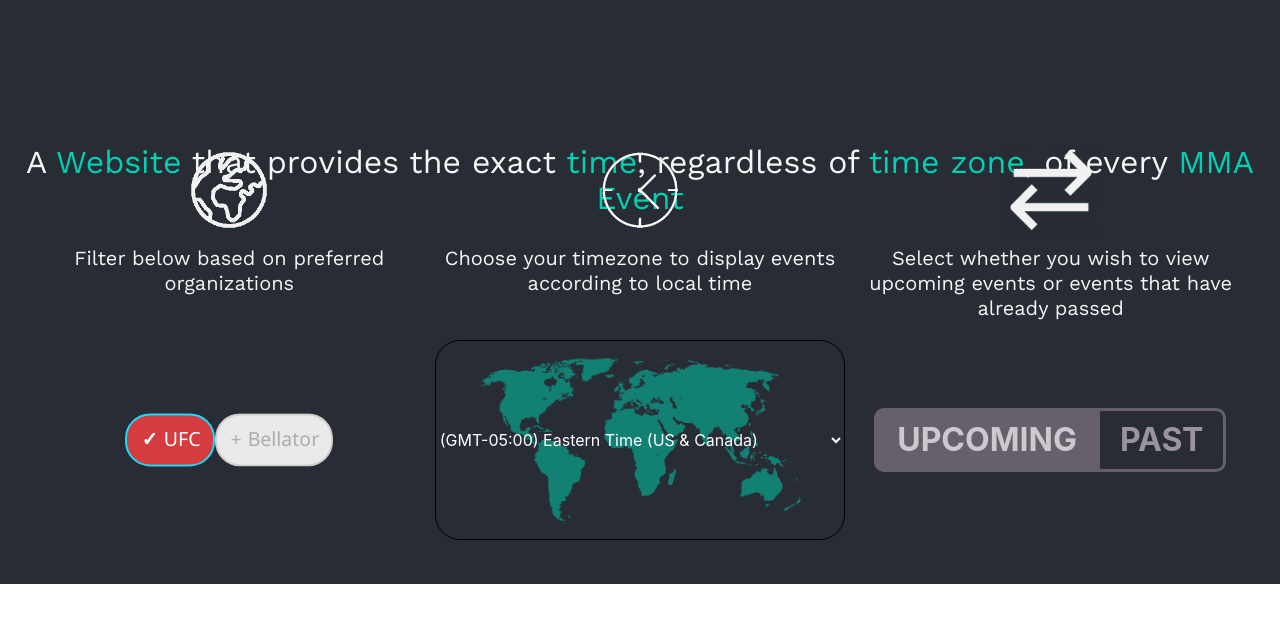
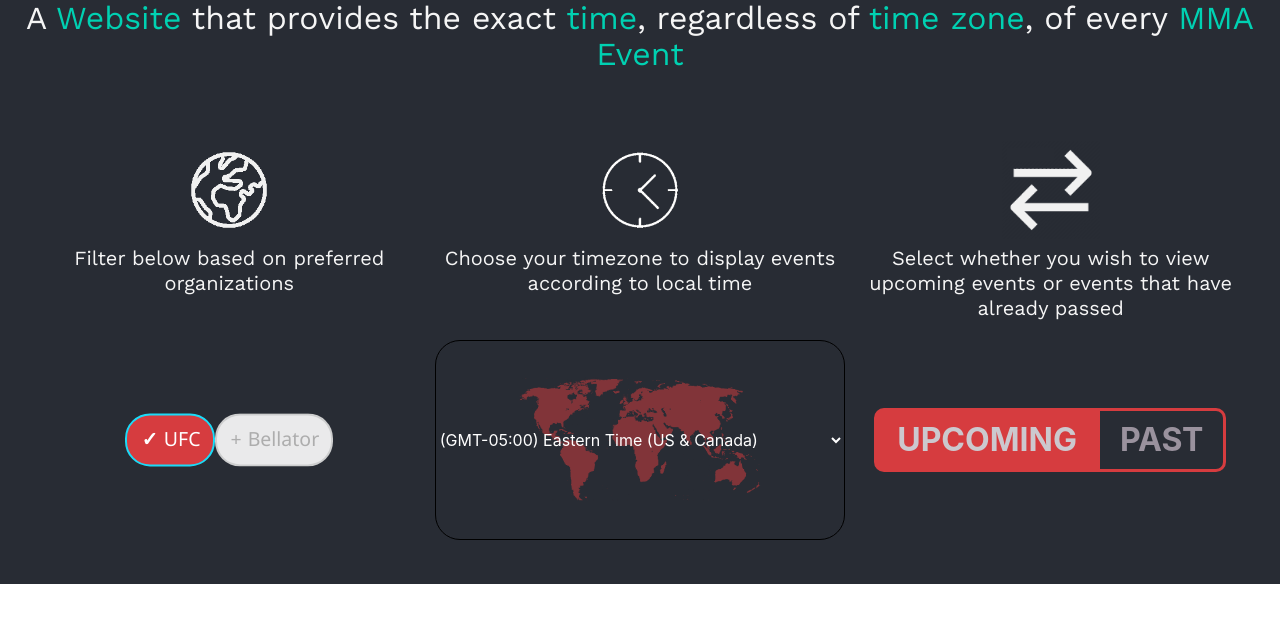
Before and after one commit to imbauer/MMAProjectToReact, a React (Create React App) app in the folder client/: page / in a window 1280 px wide. Shown: the top 622 px of the page. Built offline with nearby package versions, Linux system fonts and the light colour scheme; no server answers.

Commit message:
Everything is complete except for some minor refactoring and responsive design fixes

```diff
--- a/client/src/App.css
+++ b/client/src/App.css
@@ -443,13 +443,13 @@ label.timeLabel  {
 }
 input[type=radio]:checked + label {
   color: #ccc8ce;
-  background: #675f6b;
+  background: #D63C3F;
 }
 label + input[type=radio] + label {
-  border-left: solid 3px #675f6b;
+  border-left: solid 3px #D63C3F;
 }
 .radio-group {
-  border: solid 3px #675f6b;
+  border: solid 3px #D63C3F;
   display: inline-block;
   margin: 20px;
   border-radius: 10px;
@@ -463,7 +463,7 @@ label + input[type=radio] + label {
   background: #282c34;
   /* background:none; */
   background-image:url('worldmapteal50.png');
-  background-size:80%;
+  background-size:60%;
   background-repeat:no-repeat;
   background-position:center;
   height: 100%;
--- a/client/src/App.js
+++ b/client/src/App.js
@@ -162,11 +162,13 @@ class App extends Component {
             <div className="App">
 
                 <section className="hero is-medium is-bold" style={{backgroundColor:'#282c34'}}>
+
+                <h1 className="title has-text-light big-text">
+                    A <span className="has-text-primary">Website</span> that provides the exact <span className="has-text-primary">time</span>,
+                    regardless of <span className="has-text-primary">time zone</span>, of every <span className="has-text-primary">MMA Event</span>
+                </h1>
+
                     <div className="hero-body">
-                        <h1 className="title has-text-light big-text">
-                            A <span className="has-text-primary">Website</span> that provides the exact <span className="has-text-primary">time</span>,
-                            regardless of <span className="has-text-primary">time zone</span>, of every <span className="has-text-primary">MMA Event</span>
-                        </h1>
 
                         <div className="columns height is-vcentered is-mobile is-gapless" style={{textAlign:'center',position:'relative'}}>
 
```
Also changed, not shown: client/src/worldmapteal50.png, client/src/worldmapteal80.png.
